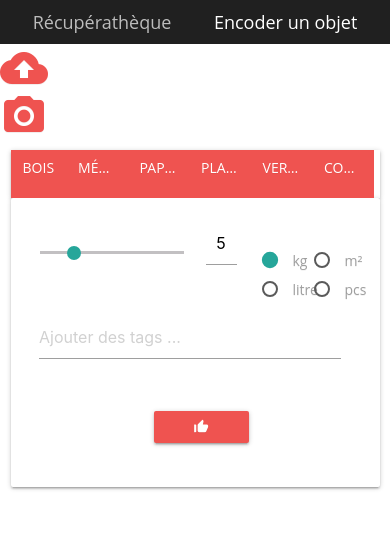
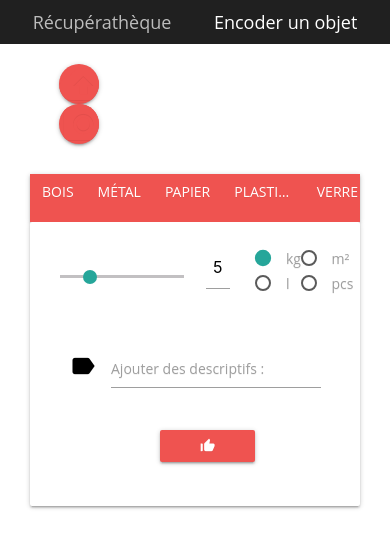
Before and after one commit to flebuz/recuperatheque, a PHP site: page / in a window 390 px wide. Shown: the top 548 px of the page. Run offline with PHP 8.4, Linux system fonts and the light colour scheme.

Commit message:
Update index.php
Restructuration des divs en suivant plus rigoureusement la structure de Materialize (container > row > col)
Amélioration de la responsivité (avec les col s2 l4 etc.)

```diff
--- a/index.php
+++ b/index.php
@@ -21,45 +21,44 @@
 </head>
 
 <body>
-
-  <div class="global_container">
-
   <div class="header">
     <a href="#!" class="breadcrumb">Récupérathèque</a>
     <a href="#!" class="breadcrumb">Encoder un objet</a>
   </div>
 
-    <div class="cam_container">
-
-      <video id="video" autoplay ></video>
-      <canvas id="canvas"></canvas>
+  <div class="container" id="cam_container">
+      <div class="row">
 
         <!-- boutons prise de vue (pas complètement fonctionnels) -->
-      <div id="cam_controls">
-
+          <div class="col s1 offset-s1 offset-m2 offset-l3" id="cam_controls">
+              <div class="row"></div>
               <!-- bouton upload photo -->
-        <div class="row nomargin">
               <label for="file">
-            <i class="material-icons photo-controls" title="Uploader une photo">cloud_upload</i>
+              <div class="btn-floating red lighten-1"><i class="material-icons photo-controls" title="Uploader une photo">cloud_upload</i></div>
               </label>
               <input id="file" type="file" accept="image/*" capture style="display:none;">
+
+              <!-- bouton prise de vue -->
+              <div  id="take-photo" title="Prendre un cliché" class="btn-floating red lighten-1 left"><i class="material-icons photo-controls">camera_alt</i></div>
+
           </div>
 
-        <!-- bouton prise de vue -->
-        <div class="row nomargin">
-          <a href="#" id="take-photo" title="Prendre un cliché">
-            <i class="material-icons photo-controls">camera_alt</i>
-          </a>
+
+          <div class="col s8 m5 l5 center">
+                  <video id="video" autoplay class="responsive-video"></video>
+
           </div>
-
+          <div class="col s1" style="margin-left:-100px"> <!--oui je sais le css inline c'est mal mais j'arrivais pas à décaler le petit thumbnail et de toute façon c'est provisoire :o) -->
+          <canvas id="canvas"></canvas>
+          </div>
+      </div>
   </div>
 
       <!-- Le script pour afficher la vidéo récupérée par getUserMedia-->
       <script type="text/javascript" src="js/add_form_cam.js"></script>
 
 
-    </div>
-
+<div class="container" id="formulaire">
     <!-- Les onglets avec les catégories de matériaux-->
     <div class="row" style="padding-top: 10px !important;  position:relative; z-index:11;">
       <!-- Tout est dans le height:41px, c'est pas la marge qui créait un espace entre les deux colonnes !-->
@@ -71,17 +70,17 @@
           <!--Attention, petite complexité : le menu déroulant combine deux types de composants Materialize (activés par javascript): un composant Tabs, et un composant Dropdown. Du coup j'ai du ruser avec des boutons invisibles tout en bas de index.php (oui c'est un peu du bricolage... :p)-->
           <!--Les tabs reprenant les différentes catégories de matériaux -->
           <ul class="tabs z-depth-1">
-            <li class="tab col s2"><a class='dropdown-trigger btn-flat waves-effect red lighten-1' href="#bois" data-target='select-bois' style="color:#ffffff ">bois</a></li>
-            <li class="tab col s2"><a class='dropdown-trigger btn-flat waves-effect red lighten-1' href="#metal" data-target='select-metal' style="color:#ffffff ">métal</a></li>
-            <li class="tab col s2"><a class='dropdown-trigger btn-flat waves-effect red lighten-1' href="#papier" data-target='select-papier' style="color:#ffffff ">papier</a></li>
-            <li class="tab col s2"><a class='dropdown-trigger btn-flat waves-effect red lighten-1' href="#plastique" data-target='select-plastique' style="color:#ffffff ">plastique</a></li>
-	          <li class="tab col s2"><a class='dropdown-trigger btn-flat waves-effect red lighten-1' href="#verre" data-target='select-verre' style="color:#ffffff ">verre</a></li>
-	          <li class="tab col s2"><a class='dropdown-trigger btn-flat waves-effect red lighten-1' href="#construction" data-target='select-construction' style="color:#ffffff ">construction</a></li>
-	          <li class="tab col s2"><a href="#test4">textile</a></li> <!-- pas encore fonctionnel -->
-	          <li class="tab col s2"><a href="#test4">quincaillerie</a></li>
-	          <li class="tab col s2"><a href="#test4">mobilier</a></li>
-	          <li class="tab col s2"><a href="#test4">électronique</a></li>
-	          <li class="tab col s2"><a href="#test4">insolite</a></li>
+            <li class="tab col s3 l2"><a class='dropdown-trigger btn-flat waves-effect red lighten-1' href="#bois" data-target='select-bois' style="color:#ffffff ">bois</a></li>
+            <li class="tab col s3 l2"><a class='dropdown-trigger btn-flat waves-effect red lighten-1' href="#metal" data-target='select-metal' style="color:#ffffff ">métal</a></li>
+            <li class="tab col s3 l2"><a class='dropdown-trigger btn-flat waves-effect red lighten-1' href="#papier" data-target='select-papier' style="color:#ffffff ">papier</a></li>
+            <li class="tab col s3 l2"><a class='dropdown-trigger btn-flat waves-effect red lighten-1' href="#plastique" data-target='select-plastique' style="color:#ffffff ">plastique</a></li>
+	          <li class="tab col s3 l2"><a class='dropdown-trigger btn-flat waves-effect red lighten-1' href="#verre" data-target='select-verre' style="color:#ffffff ">verre</a></li>
+	          <li class="tab col s3 l2"><a class='dropdown-trigger btn-flat waves-effect red lighten-1' href="#construction" data-target='select-construction' style="color:#ffffff ">construction</a></li>
+	          <li class="tab col s3 l2"><a href="#test4">textile</a></li> <!-- pas encore fonctionnel -->
+	          <li class="tab col s3 l2"><a href="#test4">quincaillerie</a></li>
+	          <li class="tab col s3 l2"><a href="#test4">mobilier</a></li>
+	          <li class="tab col s3 l2"><a href="#test4">électronique</a></li>
+	          <li class="tab col s3 l2"><a href="#test4">insolite</a></li>
           </ul>
 
           <!-- Cf. https://codepen.io/anon/pen/XoLqyd un pen qui montre comment accéder aux div (avec un carousel ?) spécifique à chaque catégorie de matériaux (à implémenter si on veut faire joli?)-->
@@ -180,7 +179,7 @@
 
             <div class="row" id="range_row" style="padding-left:0px;">
 
-              <div class="input-field col s6" id="range_div" style="margin-top: 0px; padding-left:0px;">
+              <div class="range-field col s6" id="range_div" style="margin-top: 0px; padding-left:0px;">
                 <input type="range" id="mesure" min="1" max="20" value="5" name="mesure" onchange="updateTextInput(this.value);" />
               </div>
 
@@ -195,30 +194,30 @@
                 }
               </script>
 
-              <div class="input-field col s2">
+                    <div class="col s2 l1">
                       <label>
-                  <input name="group1" type="radio" checked />
+                        <input name="unit" type="radio" checked />
                         <span>kg</span>
                       </label>
                     </div>
 
-              <div class="input-field col s2">
+                    <div class="col s2 l1">
                       <label>
-                  <input name="group1" type="radio"/>
+                        <input name="unit" type="radio"/>
                         <span>m²</span>
                       </label>
                     </div>
 
-              <div class="input-field col s2">
+                    <div class="col s2 l1">
                       <label>
-                  <input name="group1" type="radio"/>
-                  <span>litre</span>
+                        <input name="unit" type="radio"/>
+                        <span>l</span>
                       </label>
                     </div>
 
-              <div class="input-field col s2">
+                    <div class="col s2 l1">
                       <label>
-                  <input name="group1" type="radio"/>
+                        <input name="unit" type="radio"/>
                         <span>pcs</span>
                       </label>
                     </div>
@@ -226,11 +225,12 @@
         </div>
 
             <div class ="row" style="margin-top: 0px; padding-left:0px;">
-              <div class="col s12" style="margin-top: 0px; padding-left:0px;">
+              <div class="input-field col s12">
+                <i class="material-icons prefix">label</i>
+                <input id="tags" type="text">
+                <label for="tags">Ajouter des descriptifs :</label>
+              </div>
 
-                <input type="text" id="categ-descr" class="contacts" placeholder="Ajouter des tags ...">
-                  &nbsp;&nbsp;&nbsp;
-	            </div>
             </div>
 
             <div class="row">
@@ -251,7 +251,7 @@
       </div>
 
 		</div>
-
+</div>
     <!-- Alors ci-dessous ça peut paraitre bizarre, mais il s'agit d'une série de boutons (invisibles) que j'utilise pour faire s'afficher le menu déroulant correctement. L'origine de la difficulté est que je combine deux composants Materialize, les Tabs https://materializecss.com/tabs.html et les Dropdown https://materializecss.com/dropdown.html . Il y a sûrement un moyen plus simple de produire le même effet... :p -->
     <div >
   		<a class='dropdown-trigger btn invisible' href='#' data-target='select-bois'>Bois</a>
```
Lines whose indentation alone changed are shown as unchanged.
